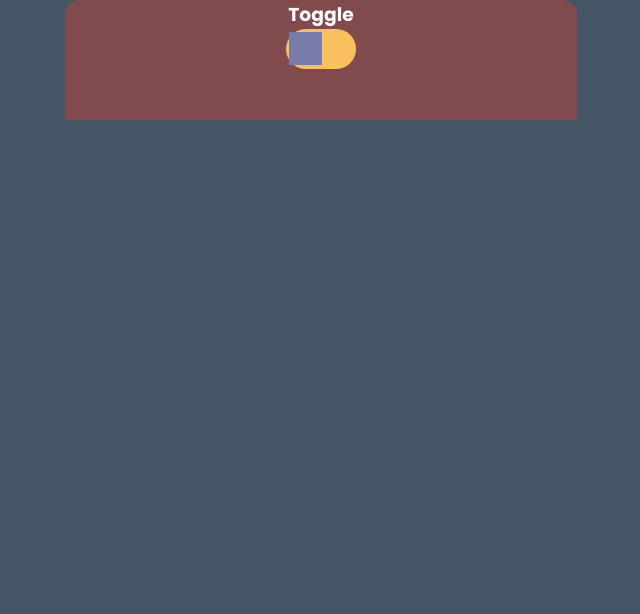
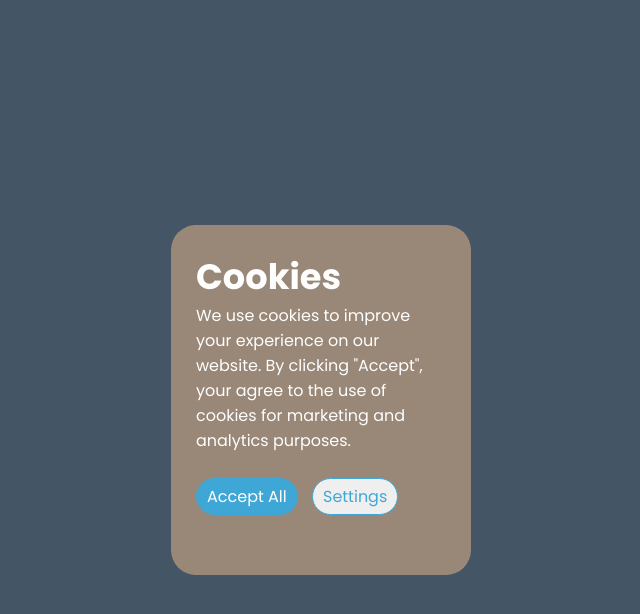
Before and after one commit to dave-sommerville/cookie-dialogue, a plain HTML site: page index.html in a window 1280 px wide. Shown: the whole page, without its empty margins (319-959 px from the left). Drawn offline with Linux system fonts and the light colour scheme.

Commit message:
Cookie dialogue section added

```diff
--- a/index.html
+++ b/index.html
@@ -18,7 +18,7 @@
 </head>
 <body>
 	<main class="flex f-col">
-		<section class="toggle-display">
+		<!-- <section class="toggle-display">
 			<h3>Toggle</h3>
 			<div class="toggle-container">
 				<input type="checkbox" id="toggle" class="toggle-checkbox">
@@ -26,6 +26,21 @@
 					<span class="toggle-ball circle"></span>
 				</label>
 			</div>
+		</section> -->
+		<section>
+			<div class="cookie-dialogue flex f-col">
+				<h3>Cookies</h3>
+				<p>
+					We use cookies to improve your experience
+					on our website. By clicking "Accept", your
+					agree to the use of cookies for marketing
+					and analytics purposes.
+				</p>
+				<p>
+					<button class="accept">Accept All</button>
+					<button class="settings">Settings</button>
+				</p>
+			</div>
 		</section>
 	</main>
 </body>
--- a/src/css/style.css
+++ b/src/css/style.css
@@ -35,10 +35,46 @@ body {
 }
 
 main {
+	width: 100%;
+	height: 100svh;
 	justify-content: center;
 	align-items: center;
 	position: relative;
 	z-index: 0;
+}
+
+.cookie-dialogue {
+	width: 300px;
+	height: 350px;
+	border-radius: 25px;
+	padding: 25px;
+	background-color: #987;
+}
+
+h3 {
+	font-size: 2.2rem;
+}
+
+button {
+	border: none;
+	outline: none;
+	text-decoration: none;
+	border-radius: 50px;
+	border: solid 1px #3fa7d6;
+	color: #3fa7d6;
+	margin: 25px 0;
+	padding: 5px 10px;
+	transition: all 0.2s ease-in-out;
+}
+
+button:hover {
+	transform: scale(1.02) translateY(-2px);
+}
+
+.accept {
+	margin-right: 10px;
+	color: #fff;
+	background-color: #3fa7d6;
 }
 
 .toggle-display {
```
